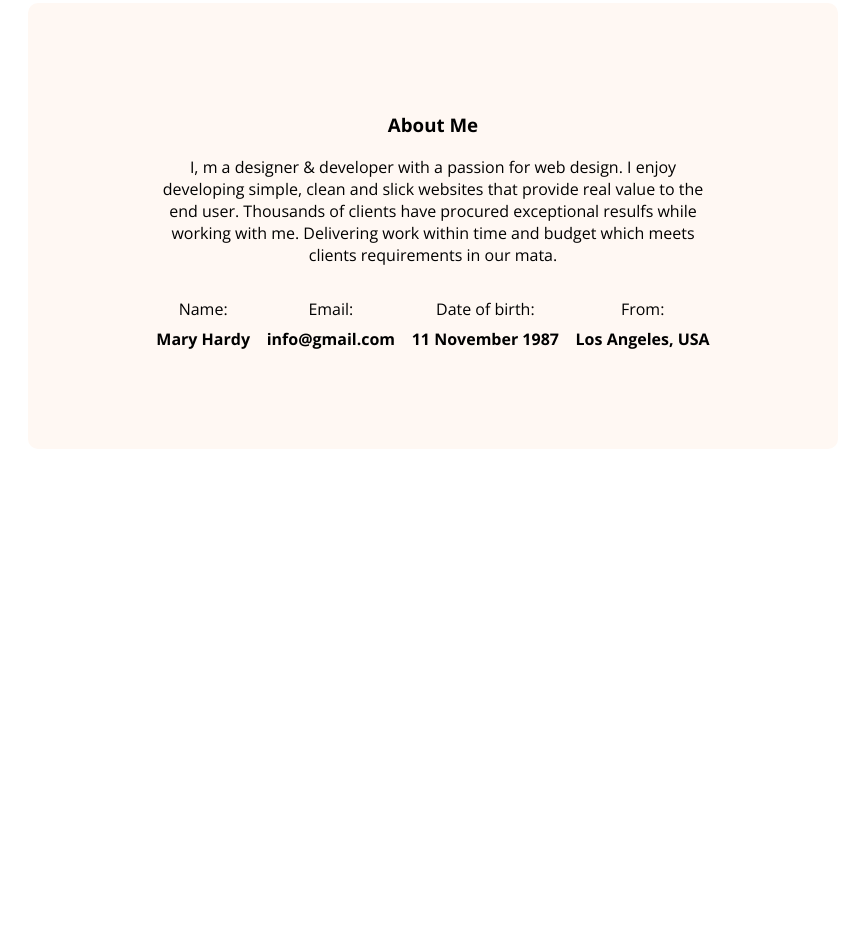
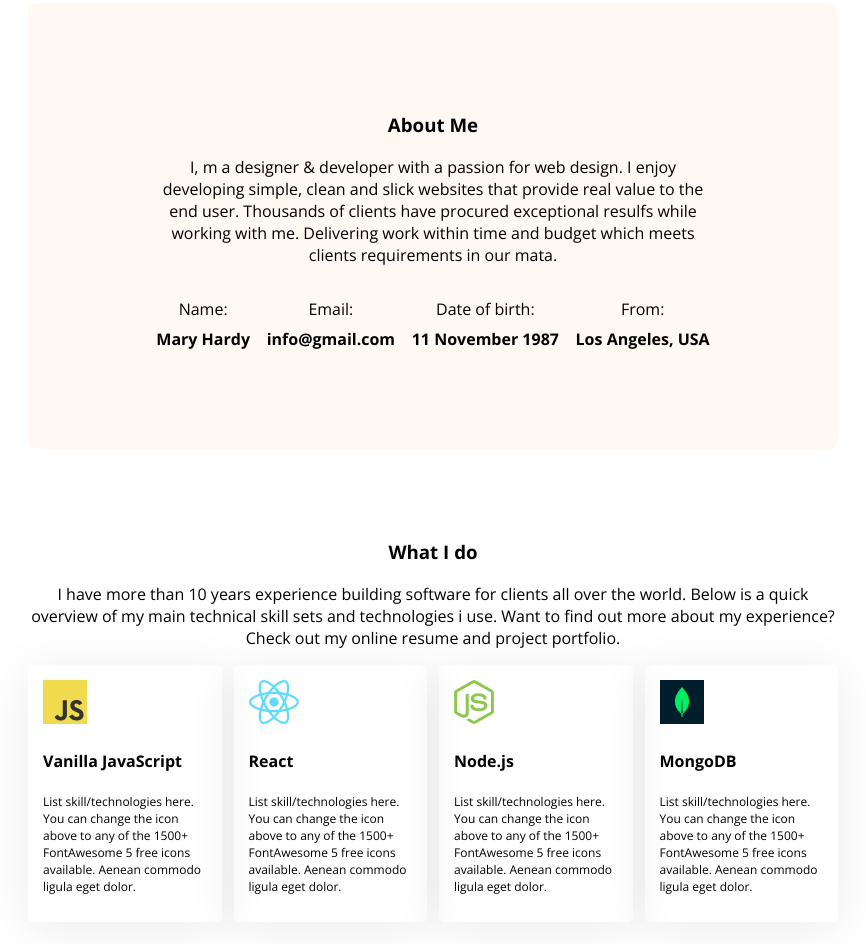
Before and after one commit to Noman125/web-dev-project1, a plain HTML site: page index.html in a window 1280 px wide. Shown: the part 917-1861 px from the top of the page, without its empty margins (207-1073 px from the left). Before the commit the page ends 1456 px from the top, so only its background shows below. Drawn offline with nearby package versions, Linux system fonts and the light colour scheme.

Commit message:
Adding What I do Section

```diff
--- a/index.html
+++ b/index.html
@@ -35,7 +35,7 @@
     </div>
   </header>
   <main>
-    <!-- Start design about section -->
+    <!-- about section Start -->
     <section class="about secondary-bg">
       <h3 class="section-title">
         About Me
@@ -64,7 +64,40 @@
         </div>
       </div>
     </section>
-    <!-- Ends design about section-->
+    <!-- about section end-->
+
+    <!-- What I do section start -->
+    <section class="skills">
+      <h3 class="section-title text-align">What I do</h3>
+      <p class="section-description text-align">
+        I have more than 10 years experience building software for clients all over the world. Below is a quick overview
+        of my main technical skill sets and technologies i use. Want to find out more about my experience? Check out my
+        online resume and project portfolio.
+      </p>
+      <div class="skills-container">
+      <div class="skill">
+        <img src="../web-dev-project1/images/icons/js.png" alt="">
+        <h4 class="skill-title">Vanilla JavaScript</h4>
+        <p class="skills-description">List skill/technologies here. You can change the icon above to any of the 1500+ FontAwesome 5 free icons available. Aenean commodo ligula eget dolor.</p>
+      </div>
+      <div class="skill">
+        <img src="../web-dev-project1/images/icons/react.png" alt="">
+        <h4 class="skill-title">React</h4>
+        <p class="skills-description">List skill/technologies here. You can change the icon above to any of the 1500+ FontAwesome 5 free icons available. Aenean commodo ligula eget dolor.</p>
+      </div>
+      <div class="skill">
+        <img src="../web-dev-project1/images/icons/nodejs.png" alt="">
+        <h4 class="skill-title">Node.js</h4>
+        <p class="skills-description">List skill/technologies here. You can change the icon above to any of the 1500+ FontAwesome 5 free icons available. Aenean commodo ligula eget dolor.</p>
+      </div>
+      <div class="skill">
+        <img src="../web-dev-project1/images/icons/mongo.png" alt="">
+        <h4 class="skill-title">MongoDB</h4>
+        <p class="skills-description">List skill/technologies here. You can change the icon above to any of the 1500+ FontAwesome 5 free icons available. Aenean commodo ligula eget dolor.</p>
+      </div>
+    </div>
+    </section>
+    <!-- What I do section end -->
   </main>
   <footer>
 
--- a/styles/style.css
+++ b/styles/style.css
@@ -17,7 +17,9 @@
 .dark-2 {
   color: #474747;
 }
-
+.text-align{
+  text-align: center;
+}
 .btn-primary {
   background-color: #FD6E0A;
   font-weight: 700;
@@ -111,3 +113,25 @@ main{
   font-weight: 700;
   line-height: 7px;
 }
+/* End About Styles */
+
+/* Start What i do Styles */
+.skills-container{
+  display: flex;
+  gap: 12px;
+
+}
+.skills{
+  margin-bottom: 70px;
+}
+.skill{
+  justify-content: space-around;
+  align-items: center;
+  padding: 15px;
+  box-shadow: 0px 6px 50px 0px rgba(0, 0, 0, 0.08);
+  border-radius: 5px;
+}
+.skill .skills-description{
+  font-size: 12px;
+}
+/* End What i do Styles */
```
Lines whose indentation alone changed are shown as unchanged.
